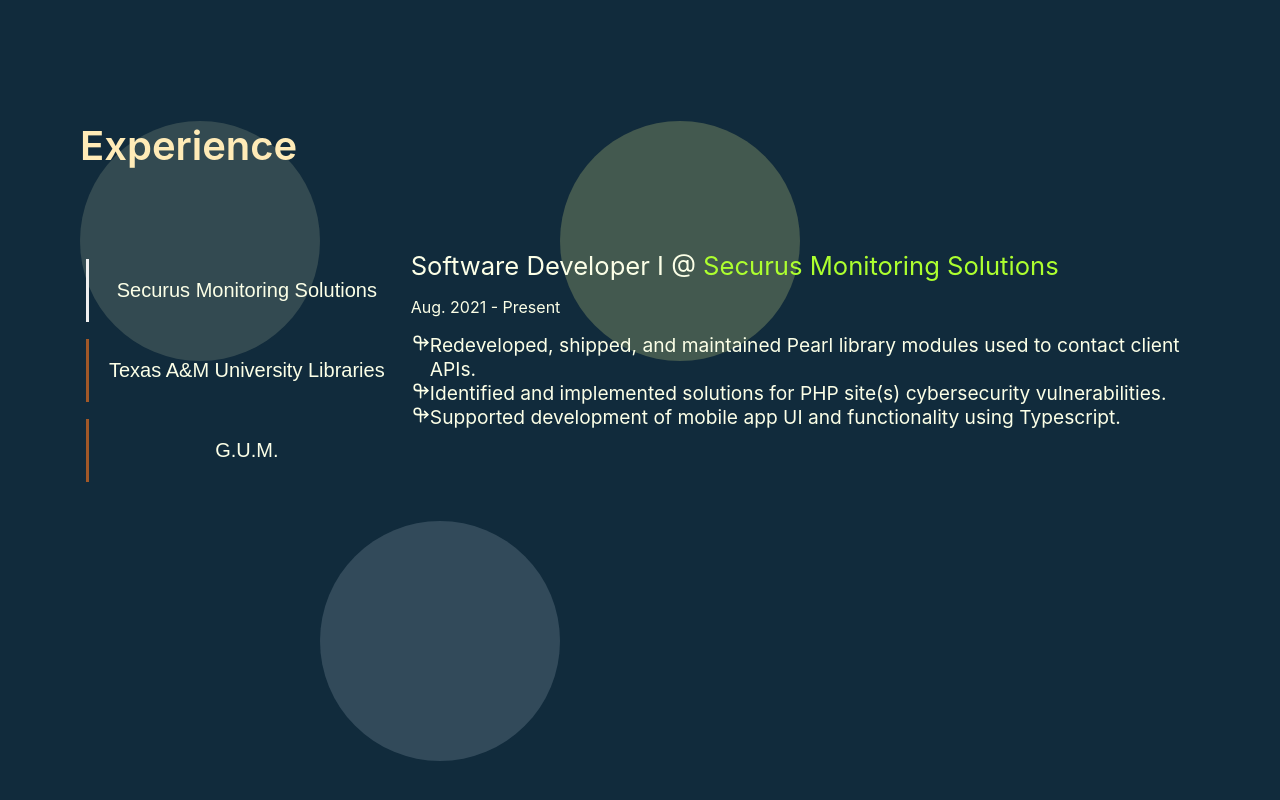
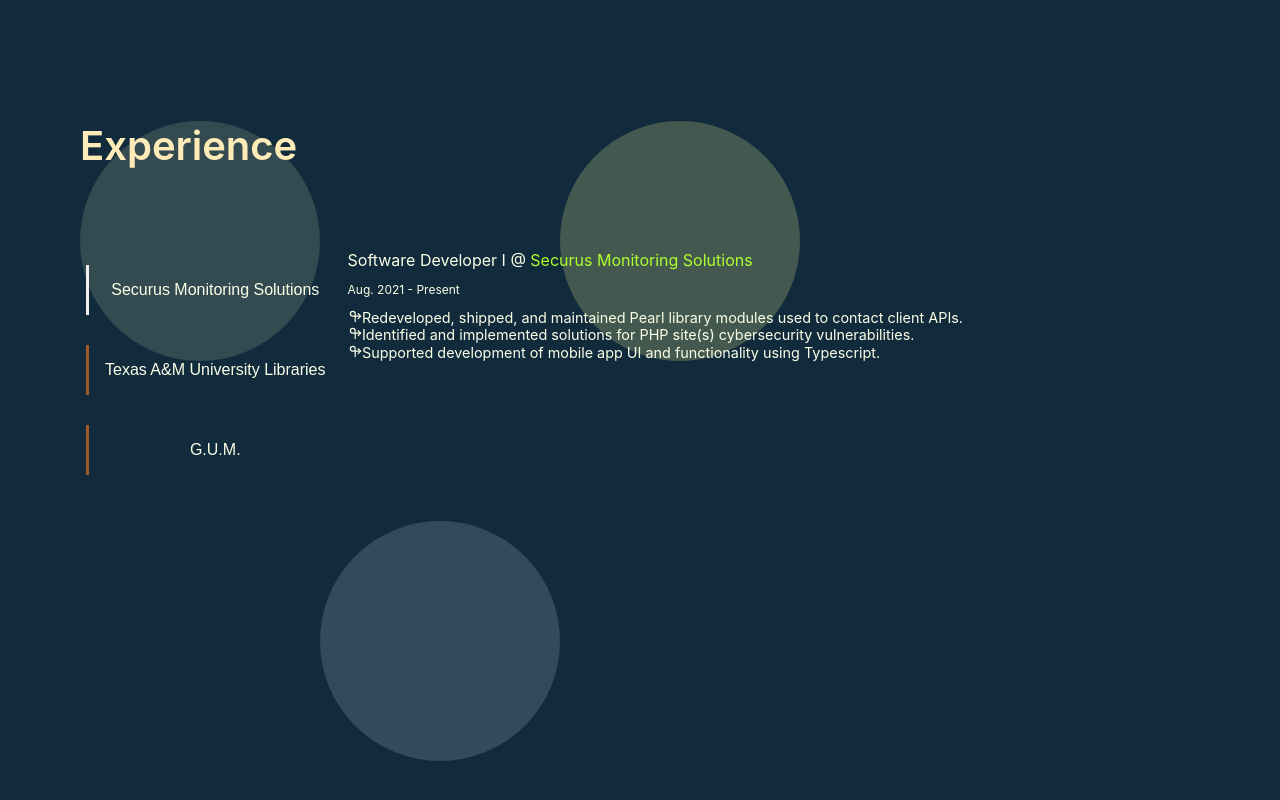
Before and after one commit to gilbertglz/gilbertglz.github.io, a React (Create React App) app in the folder my-site/: page / in a window 1280 px wide. Shown: the part 1770-2570 px from the top of the page. Built offline with nearby package versions, Linux system fonts and the light colour scheme.

Commit message:
fix(ProjectTable): fixed table to be dynamic

```diff
--- a/my-site/src/Circle/CircleDefault.css
+++ b/my-site/src/Circle/CircleDefault.css
@@ -1,4 +1,4 @@
-.CircleDefault .styleThree
+.CircleDefault, .styleThree
 {
   display: flex;
   position: absolute;
--- a/my-site/src/Experience/ProjectsTables/ProjectsTable.css
+++ b/my-site/src/Experience/ProjectsTables/ProjectsTable.css
@@ -8,12 +8,6 @@
     flex-direction: row;
 }
 
-@media screen and (max-width: 700px) {
-    .styleThree
-    {
-
-    }
-}
 
 .jobNavWrapper
 {
@@ -62,6 +56,23 @@
     font-size: .8em;
     z-index: 1;
 }
+
+@media screen and (max-width: 1290px)
+{
+    .jobsTextselected, .jobsText
+    {
+        font-size: 1rem;
+        white-space:break-spaces;
+    }
+  .jobTitle, .jobPara
+  {
+    font-size: 1rem;
+  }
+  .jobPara
+  {
+    font-size: 1.5rem;
+  }
+}
 .jobTime
 {
     font-size:0.5em;
```
